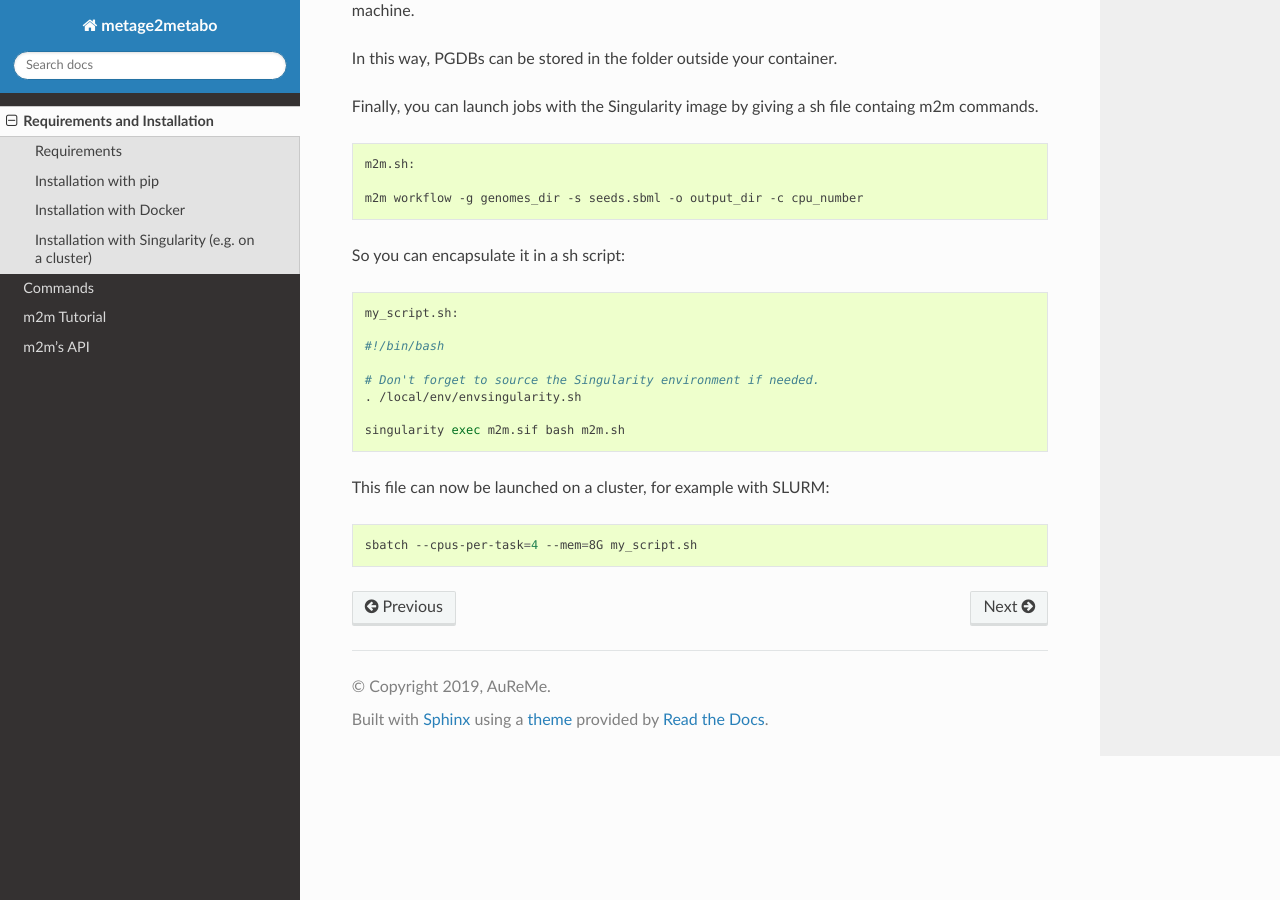
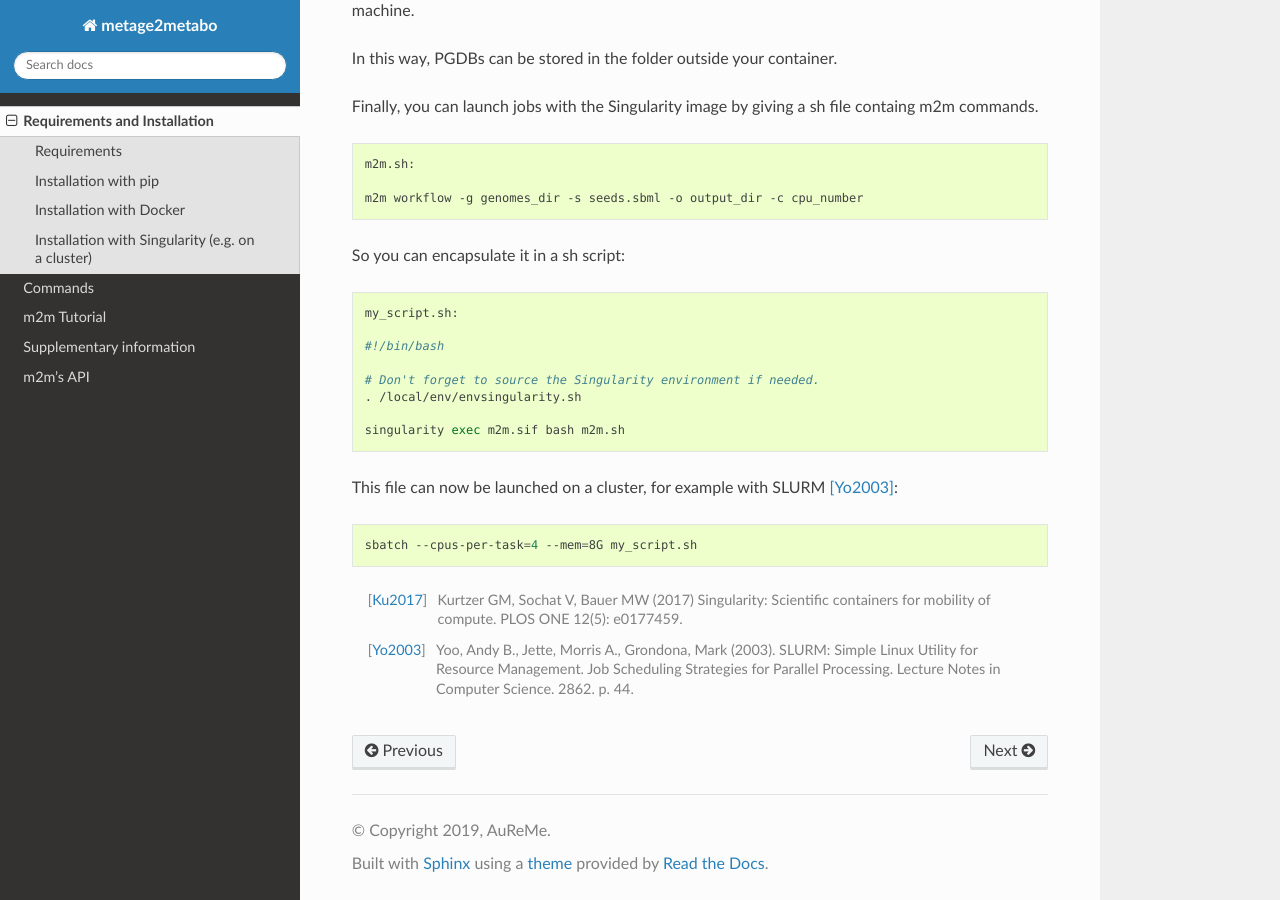
Before and after one commit to AuReMe/metage2metabo, a Sphinx documentation site: the page built from docs/install.rst, in a window 1280 px wide and 900 px high, scrolled down 2817 px. Built offline with Sphinx 7.4.7 and the Read the Docs theme 2.0.0, drawn with Linux system fonts in a browser that asks for light colours; some of the changed text lies outside the part shown.

Commit message:
add supp info and add references in doc

```diff
--- a/docs/index.rst
+++ b/docs/index.rst
@@ -20,6 +20,7 @@ m2m's documentation
     install
     command
     tutorial
+    suppinformation
     api
 
 
--- a/docs/install.rst
+++ b/docs/install.rst
@@ -96,7 +96,7 @@ To launch the container in interactive mode:
 Installation with Singularity (e.g. on a cluster)
 =================================================
 
-Singularity can be used to launch m2m on a cluster. Please refer to the `recipe <https://github.com/AuReMe/metage2metabo/tree/master/recipes>`__   of the Github repository of the project.
+Singularity [Ku2017]_ can be used to launch m2m on a cluster. Please refer to the `recipe <https://github.com/AuReMe/metage2metabo/tree/master/recipes>`__   of the Github repository of the project.
 The Singularity image has to be created from the recipe. You might need to do it on a personal computer since it requires administrator priviledges.
 To use the image on a cluster, the path to Pathway Tools ptools folder should be indicated in the recipe. Therefore, you have to replace '/external/folder/ptools' with the path where you want to put the ptools-local folder (which will contain the PGDB created by Pathway-Tools).
 
@@ -156,8 +156,14 @@ So you can encapsulate it in a sh script:
 
     singularity exec m2m.sif bash m2m.sh
 
-This file can now be launched on a cluster, for example with SLURM:
+This file can now be launched on a cluster, for example with SLURM [Yo2003]_:
 
 .. code:: sh
 
     sbatch --cpus-per-task=4 --mem=8G my_script.sh
+
+
+
+.. [Ku2017] Kurtzer GM, Sochat V, Bauer MW (2017) Singularity: Scientific containers for mobility of compute. PLOS ONE 12(5): e0177459.
+
+.. [Yo2003] Yoo, Andy B., Jette, Morris A., Grondona, Mark (2003). SLURM: Simple Linux Utility for Resource Management. Job Scheduling Strategies for Parallel Processing. Lecture Notes in Computer Science. 2862. p. 44.
```
Also changed, not shown: docs/suppinformation.rst (added, +29 -0 lines).
